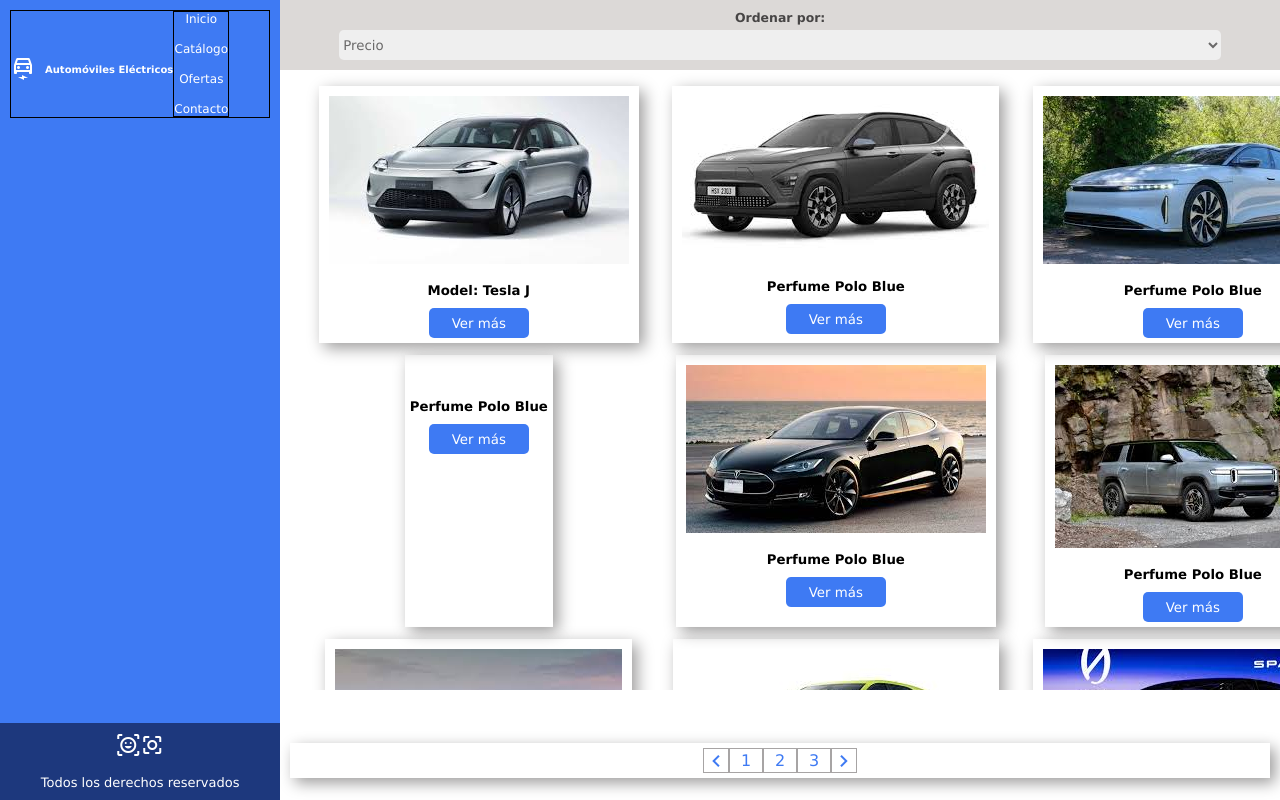
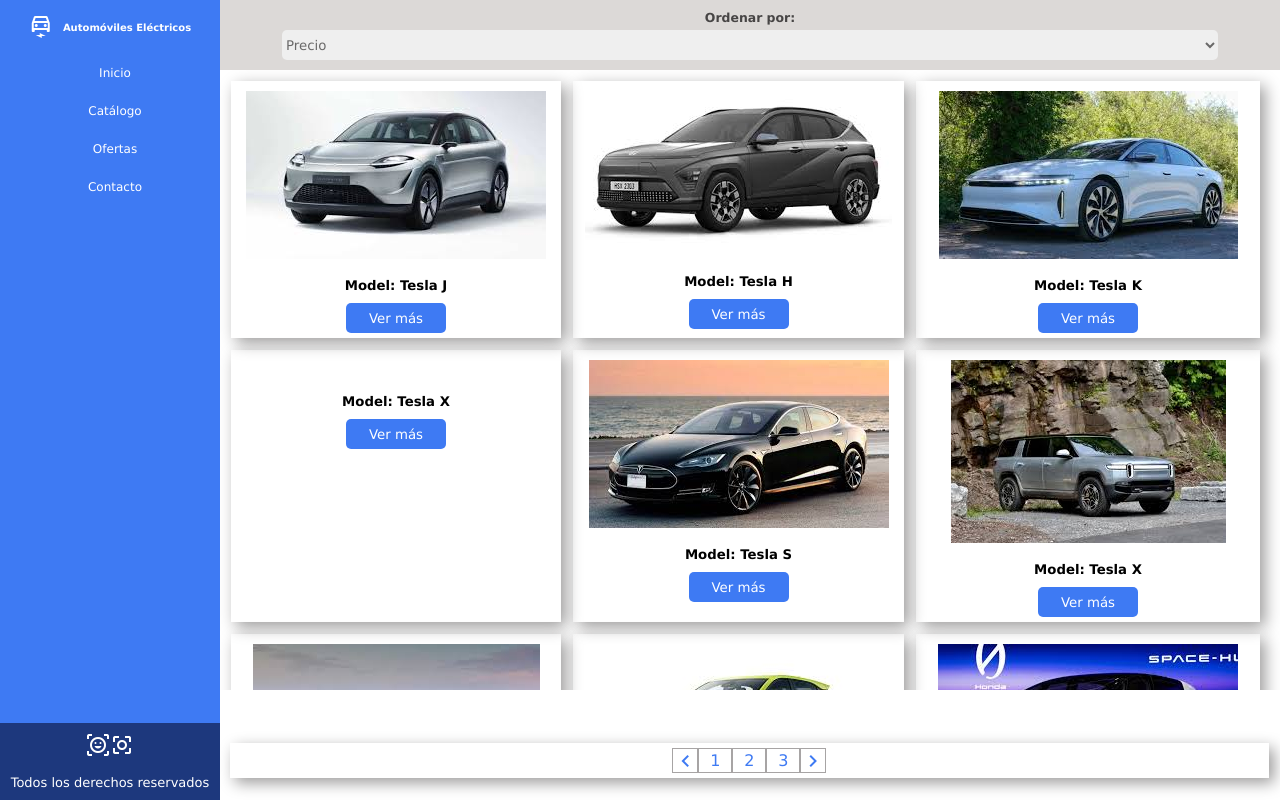
Before and after one commit to kyubi1981/AppElectricCarStore, a plain HTML site: page index.html in a window 1280 px wide. Drawn offline with nearby package versions, Linux system fonts and the light colour scheme.

Commit message:
maquetado terminado - al 100%

```diff
--- a/assets/css/style.css
+++ b/assets/css/style.css
@@ -22,46 +22,56 @@ body {
         "footer";
 }
 
+/***********************************/
+
 nav {
+    /*border: 1px solid rgb(255, 0, 0);*/
     grid-area: nav;
     background-color: #3e7af3;
-    padding: 10px;
-    color: white;
-}
-
-.opciones {
-    display: flex;
-    flex-direction: row;
-    font-size: 12px;
-    align-items: center;
-    margin-right: 40px;
-    gap: 1rem;
-}
-
-.opciones a {
-    text-decoration: none;
+    padding: 5px;
     color: white;
 }
 
 .menu {
-    border: 1px solid black;
+    /*border: 1px solid rgb(35, 244, 91);*/
     display: flex;
     flex-direction: row;
-    justify-content: space-between;
+    justify-content: center;
 }
 
 .title-menu {
+    /*border: 1px solid rgb(204, 14, 14);*/
     display: flex;
-    justify-content: space-between;
-    margin-top: 5px;
+    justify-content: left;
+    align-content: center;
+    margin: 5px;
+    width: 100%;
 }
 
 .title-menu h4 {
     margin-left: 10px;
+    align-content: center;
 }
 
 .icon-menu {
-    margin-top: 5px;
+    margin-top: 10px;
+}
+
+.opciones {
+    /*border: 1px solid rgb(222, 6, 6);*/
+    display: flex;
+    margin: 5px;
+    font-size: 12px;
+    justify-content: end;
+    align-items: center;
+    display: none;
+}
+
+.opciones a {
+    /*border: 1px solid white;*/
+    text-decoration: none;
+    color: white;
+    padding: 4px;
 }
 
 /**************************************/
@@ -133,6 +143,10 @@ footer {
     justify-content: center;
     margin: 10px;
 }
+
+/**************************
+******** PAGINADOR ********
+**************************/
 
 .paginador {
     /*border: 1px solid black;*/
@@ -268,6 +282,24 @@ footer {
         padding-right: 10px;
     }
 
+    .title-menu {
+        display: flex;
+        justify-content: start;
+        align-items: center;
+        width: 100%;
+        font-size: 12px;
+    }
+
+    .opciones {
+        display: flex;
+        justify-content: end;
+        width: 100%;
+    }
+
+    .opciones a {
+        margin-right: 40px;
+    }
+
 }
 
 /*      DISPOSITIVOS DESKTOP -- Pantallas menos de 992 pixeles      */
@@ -295,7 +327,7 @@ footer {
     .title-menu {
         /*border: 1px solid black;*/
         display: flex;
-        justify-content: space-between;
+        justify-content: center;
         margin-top: 10px;
     }
 
@@ -308,11 +340,8 @@ footer {
         /*border: 1px solid black;*/
         display: grid;
         grid-template-columns: 1fr 1fr 1fr;
-        justify-items: center;
         width: 100%;
-        margin-left: 20px;
-        margin-right: 20px;
-
+        margin: 5px;
     }
 
     .paginador {
@@ -322,15 +351,33 @@ footer {
         padding-right: 10px;
     }
 
-    .paginas{
+    .paginas {
         height: 25px;
     }
 
-    .opciones{
-        border: 1px solid black;
+    .menu {
         display: flex;
         flex-direction: column;
+        justify-content: center;
+        width: 210px;
+    }
 
+    .title-menu {
+        width: 200px;
+    }
 
+    .opciones {
+        /*border: 1px solid black;*/
+        display: flex;
+        flex-direction: column;
+        width: 200px;
+    }
+
+    .opciones a {
+        justify-content: center;
+        align-content: center;
+        margin-top: 10px;
+        margin-left: 50px;
+        height: 20px;
     }
 }
--- a/index.html
+++ b/index.html
@@ -16,24 +16,19 @@
 
         <nav>
             <div class="menu">
+
                 <div class="title-menu">
                     <span class="material-symbols-outlined">electric_car</span>
                     <h4>Automóviles Eléctricos</h4>
                 </div>
+
                 <div class="opciones">
-                    <div class="inicio">
-                        <a href="#">Inicio</a>
-                    </div>
-                    <div class="catalogo">
-                        <a href="#">Catálogo</a>
-                    </div>
-                    <div class="ofertas">
-                        <a href="#">Ofertas</a>
-                    </div>
-                    <div class="contacto">
-                        <a href="#">Contacto</a>
-                    </div>
+                    <a class="inicio" href="#">Inicio</a>
+                    <a class="catalogo" href="#">Catálogo</a>
+                    <a clas="ofertas" href="#">Ofertas</a>
+                    <a class="contacto" href="#">Contacto</a>
                 </div>
+
                 <div class="icon-menu">
                     <span class="material-symbols-outlined">menu</span>
                 </div>
@@ -79,7 +74,7 @@
 
                     <div class="cards-body">
                         <div>
-                            <h5 class="description">Perfume Polo Blue</h5>
+                            <h5 class="description">Model: Tesla H</h5>
                         </div>
                     </div>
 
@@ -95,7 +90,7 @@
 
                     <div class="cards-body">
                         <div>
-                            <h5 class="description">Perfume Polo Blue</h5>
+                            <h5 class="description">Model: Tesla K</h5>
                         </div>
                     </div>
 
@@ -111,7 +106,7 @@
 
                     <div class="cards-body">
                         <div>
-                            <h5 class="description">Perfume Polo Blue</h5>
+                            <h5 class="description">Model: Tesla X</h5>
                         </div>
                     </div>
 
@@ -127,7 +122,7 @@
 
                     <div class="cards-body">
                         <div>
-                            <h5 class="description">Perfume Polo Blue</h5>
+                            <h5 class="description">Model: Tesla S</h5>
                         </div>
                     </div>
 
@@ -143,7 +138,7 @@
 
                     <div class="cards-body">
                         <div>
-                            <h5 class="description">Perfume Polo Blue</h5>
+                            <h5 class="description">Model: Tesla X</h5>
                         </div>
                     </div>
 
@@ -159,7 +154,7 @@
 
                     <div class="cards-body">
                         <div>
-                            <h5 class="description">Perfume Polo Blue</h5>
+                            <h5 class="description">Model: Tesla Z</h5>
                         </div>
                     </div>
                     <div class="cards-btn">
@@ -174,7 +169,7 @@
 
                     <div class="cards-body">
                         <div>
-                            <h5 class="description">Perfume Polo Blue</h5>
+                            <h5 class="description">Model: Tesla A</h5>
                         </div>
                     </div>
 
@@ -190,7 +185,7 @@
 
                     <div class="cards-body">
                         <div>
-                            <h5 class="description">Perfume Polo Blue</h5>
+                            <h5 class="description">Model: Tesla SS</h5>
                         </div>
                     </div>
 
@@ -206,7 +201,7 @@
 
                     <div class="cards-body">
                         <div>
-                            <h5 class="description">Perfume Polo Blue</h5>
+                            <h5 class="description">Model: Tesla R</h5>
                         </div>
                     </div>
 
@@ -222,7 +217,7 @@
 
                     <div class="cards-body">
                         <div>
-                            <h5 class="description">Perfume Polo Blue</h5>
+                            <h5 class="description">Model: Tesla M</h5>
                         </div>
                     </div>
 
```
